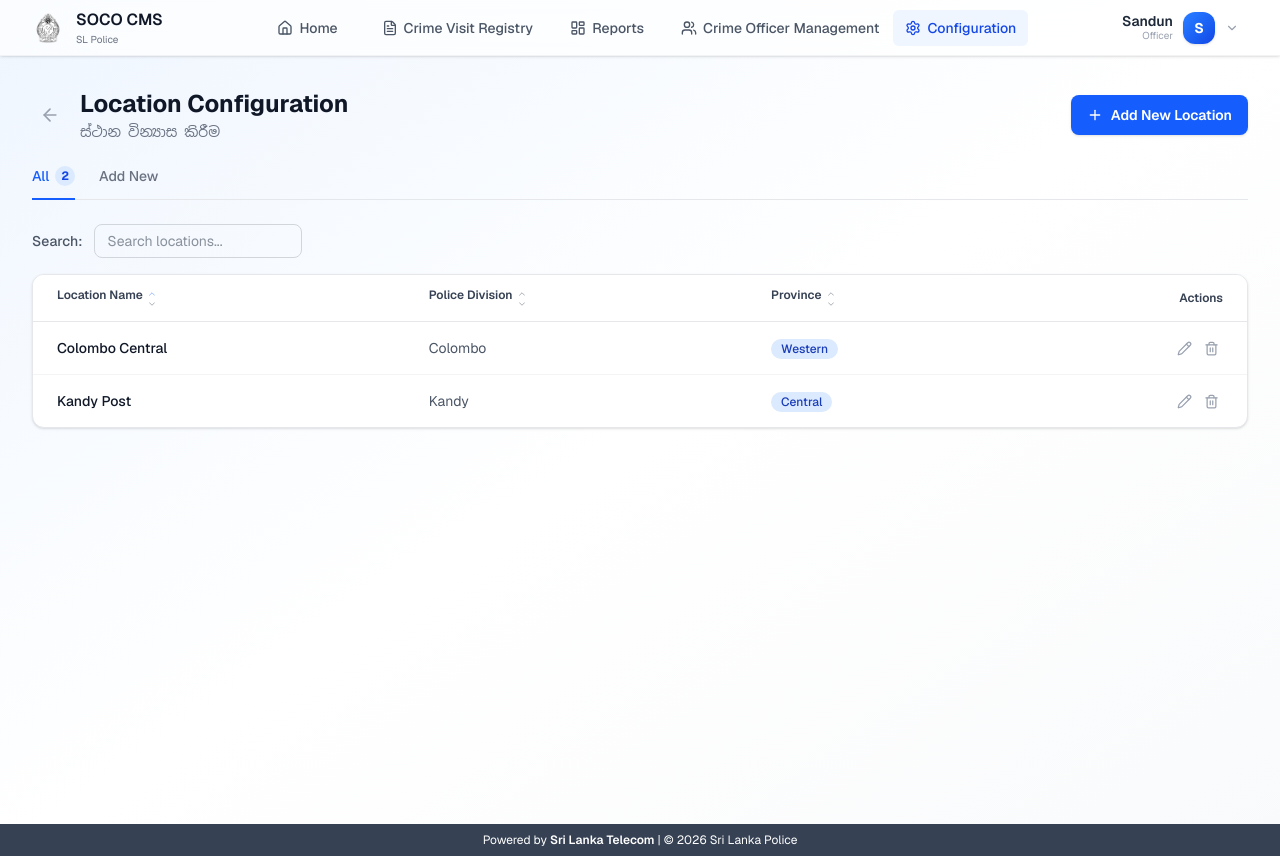
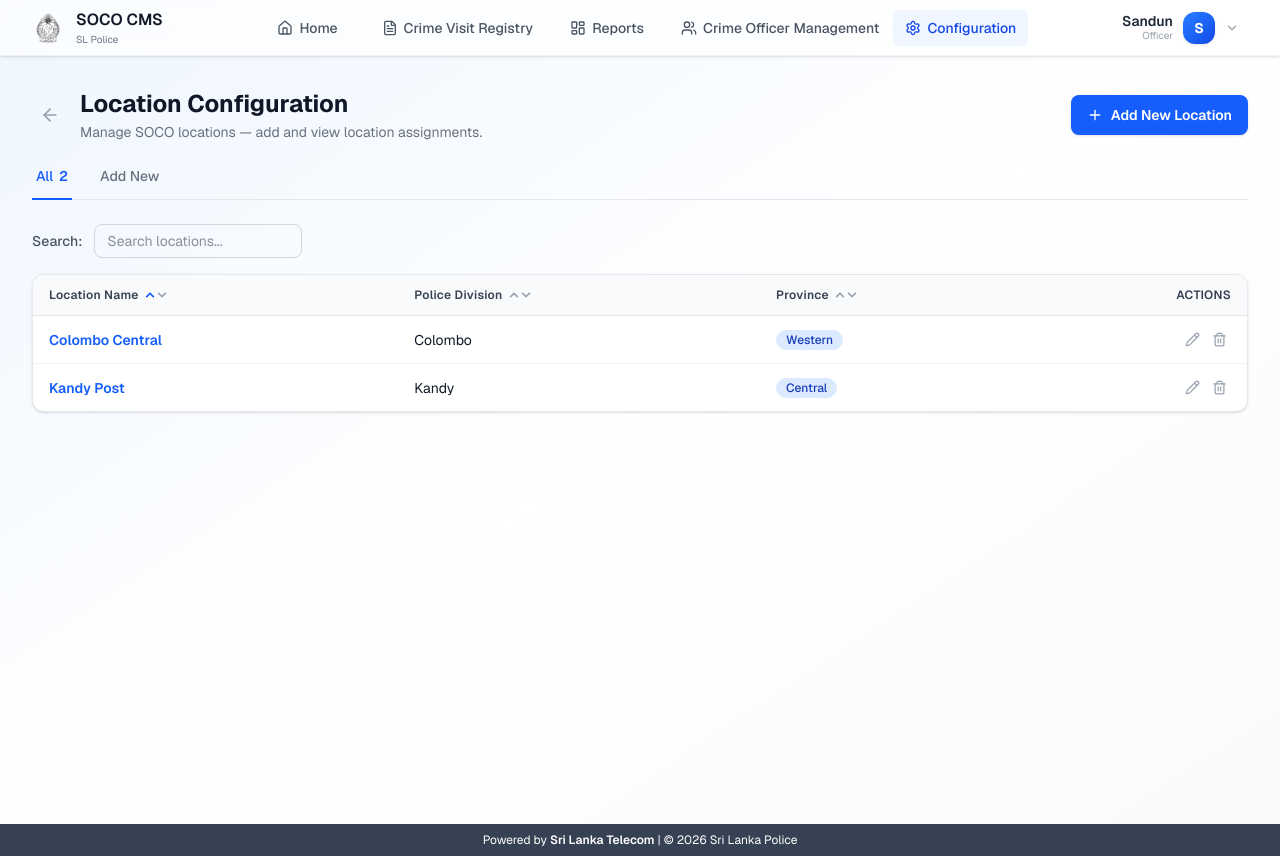
Before and after one commit to SOCO-Development/SOCO-SL-Police, a Next.js app: page /system-config/location in a window 1280 px wide. Built offline with nearby package versions, Linux system fonts and the light colour scheme; sample sign-in values are in the browser's storage.

Commit message:
use appTable component for table and make input as a single row

```diff
--- a/app/system-config/location/page.tsx
+++ b/app/system-config/location/page.tsx
@@ -4,18 +4,10 @@ import { useState } from "react";
 import Link from "next/link";
 import Header from "@/components/layout/Header";
 import Footer from "@/components/layout/Footer";
-import {
-  ArrowLeft,
-  Plus,
-  Trash2,
-  ChevronUp,
-  ChevronDown,
-  Pencil,
-  X,
-} from "lucide-react";
+import { ArrowLeft, Plus, Trash2, Pencil } from "lucide-react";
 import CustomSelect from "@/components/forms/CustomSelect";
+import AppTable, { type AppTableColumn } from "@/components/layout/AppTable";
 
-// --- Types ---
 interface LocationEntry {
   id: string;
   name: string;
@@ -36,45 +28,13 @@ const PROVINCE_OPTIONS = [
 ];
 
 type SortField = "name" | "division" | "province";
-type SortDir = "asc" | "desc";
-
-function SortIcon({
-  field,
-  sortField,
-  sortDir,
-}: {
-  field: SortField;
-  sortField: SortField;
-  sortDir: SortDir;
-}) {
-  return (
-    <span className="inline-flex flex-col ml-1 opacity-50">
-      <ChevronUp
-        size={10}
-        className={
-          sortField === field && sortDir === "asc"
-            ? "opacity-100 text-blue-600"
-            : ""
-        }
-      />
-      <ChevronDown
-        size={10}
-        className={
-          sortField === field && sortDir === "desc"
-            ? "opacity-100 text-blue-600"
-            : ""
-        }
-      />
-    </span>
-  );
-}
 
 export default function LocationConfigPage() {
   const [activeTab, setActiveTab] = useState<"all" | "addNew">("all");
   const [editingId, setEditingId] = useState<string | null>(null);
   const [search, setSearch] = useState("");
-  const [sortField, setSortField] = useState<SortField>("name");
-  const [sortDir, setSortDir] = useState<SortDir>("asc");
+  const [sortKey, setSortKey] = useState<SortField>("name");
+  const [sortAsc, setSortAsc] = useState(true);
 
   const [locations, setLocations] = useState<LocationEntry[]>([
     {
@@ -92,27 +52,24 @@ export default function LocationConfigPage() {
     province: "",
   });
 
-  const handleSort = (field: SortField) => {
-    if (sortField === field) {
-      setSortDir(sortDir === "asc" ? "desc" : "asc");
-    } else {
-      setSortField(field);
-      setSortDir("asc");
+  const handleSort = (key: string) => {
+    if (sortKey === key) setSortAsc(!sortAsc);
+    else {
+      setSortKey(key as SortField);
+      setSortAsc(true);
     }
   };
 
   const filtered = locations
     .filter((loc) =>
-      [loc.name, loc.division, loc.province].some((val) =>
-        val.toLowerCase().includes(search.toLowerCase()),
+      [loc.name, loc.division, loc.province].some((v) =>
+        v.toLowerCase().includes(search.toLowerCase()),
       ),
     )
     .sort((a, b) => {
-      const aVal = a[sortField].toLowerCase();
-      const bVal = b[sortField].toLowerCase();
-      return sortDir === "asc"
-        ? aVal.localeCompare(bVal)
-        : bVal.localeCompare(aVal);
+      const aVal = a[sortKey].toLowerCase();
+      const bVal = b[sortKey].toLowerCase();
+      return sortAsc ? aVal.localeCompare(bVal) : bVal.localeCompare(aVal);
     });
 
   const handleSave = (e: React.FormEvent) => {
@@ -145,15 +102,72 @@ export default function LocationConfigPage() {
     setActiveTab("addNew");
   };
 
-  const handleCancelEdit = () => {
-    setEditingId(null);
-    setFormData({ name: "", division: "", province: "" });
-    setActiveTab("all");
+  const handleReset = () => {
+    if (editingId) {
+      setEditingId(null);
+      setFormData({ name: "", division: "", province: "" });
+      setActiveTab("all");
+    } else {
+      setFormData({ name: "", division: "", province: "" });
+    }
   };
 
   const removeLocation = (id: string) => {
     setLocations(locations.filter((loc) => loc.id !== id));
   };
+
+  const openAddNew = () => {
+    setEditingId(null);
+    setFormData({ name: "", division: "", province: "" });
+    setActiveTab("addNew");
+  };
+
+  const columns: AppTableColumn<LocationEntry>[] = [
+    {
+      key: "name",
+      label: "Location Name",
+      sortable: true,
+      render: (_, row) => (
+        <span className="text-blue-600 font-semibold cursor-pointer hover:underline">
+          {row.name}
+        </span>
+      ),
+    },
+    { key: "division", label: "Police Division", sortable: true },
+    {
+      key: "province",
+      label: "Province",
+      sortable: true,
+      render: (_, row) => (
+        <span className="inline-flex items-center px-2.5 py-0.5 rounded-full text-xs font-medium bg-blue-100 text-blue-800">
+          {row.province}
+        </span>
+      ),
+    },
+    {
+      key: "id",
+      label: "Actions",
+      align: "right",
+      render: (_, row) => (
+        <div className="flex items-center justify-end gap-1">
+          <button
+            onClick={() => handleEdit(row)}
+            className="text-gray-400 hover:text-blue-600 transition-colors p-1"
+            title="Edit"
+          >
+            <Pencil size={15} />
+          </button>
+          <button
+            onClick={() => removeLocation(row.id)}
+            className="text-gray-400 hover:text-red-600 transition-colors p-1"
+            title="Delete"
+          >
+            <Trash2 size={15} />
+          </button>
+        </div>
+      ),
+    },
+  ];
 
   return (
     <div className="min-h-screen flex flex-col bg-gradient-to-br from-blue-50 via-white to-gray-50">
@@ -175,13 +189,13 @@ export default function LocationConfigPage() {
                   <h2 className="text-2xl font-bold text-gray-900">
                     Location Configuration
                   </h2>
-                  <p className="text-sm text-gray-500 mt-0.5 font-noto-sinhala">
-                    ස්ථාන වින්‍යාස කිරීම
+                  <p className="text-sm text-gray-500 mt-0.5">
+                    Manage SOCO locations — add and view location assignments.
                   </p>
                 </div>
               </div>
               <button
-                onClick={() => setActiveTab("addNew")}
+                onClick={openAddNew}
                 className="flex items-center gap-2 bg-blue-600 hover:bg-blue-700 text-white font-semibold px-4 py-2.5 rounded-lg text-sm transition-colors shadow-sm"
               >
                 <Plus size={16} />
@@ -189,23 +203,26 @@ export default function LocationConfigPage() {
               </button>
             </div>
 
-            <div className="flex items-center gap-6 border-b border-gray-200 mb-6">
+            {/* Tabs */}
+            <div className="flex items-center border-b border-gray-200 mb-6">
               <button
                 onClick={() => setActiveTab("all")}
-                className={`pb-3 text-sm font-medium flex items-center gap-1.5 border-b-2 -mb-px transition-colors ${
+                className={`flex items-center gap-1.5 px-1 pb-3 mr-6 text-sm font-medium border-b-2 -mb-px transition-colors ${
                   activeTab === "all"
                     ? "border-blue-600 text-blue-600"
                     : "border-transparent text-gray-500 hover:text-gray-700"
                 }`}
               >
                 All
-                <span className="inline-flex items-center justify-center w-5 h-5 rounded-full bg-blue-100 text-blue-700 text-xs font-bold">
+                <span
+                  className={`text-sm font-semibold ${activeTab === "all" ? "text-blue-600" : "text-gray-500"}`}
+                >
                   {locations.length}
                 </span>
               </button>
               <button
-                onClick={() => setActiveTab("addNew")}
-                className={`pb-3 text-sm font-medium border-b-2 -mb-px transition-colors ${
+                onClick={openAddNew}
+                className={`px-1 pb-3 text-sm font-medium border-b-2 -mb-px transition-colors ${
                   activeTab === "addNew"
                     ? "border-blue-600 text-blue-600"
                     : "border-transparent text-gray-500 hover:text-gray-700"
@@ -215,9 +232,9 @@ export default function LocationConfigPage() {
               </button>
             </div>
 
+            {/* All Tab */}
             {activeTab === "all" && (
               <div>
-                {/* Search */}
                 <div className="flex items-center gap-3 mb-4">
                   <label className="text-sm font-medium text-gray-600">
                     Search:
@@ -230,92 +247,20 @@ export default function LocationConfigPage() {
                     className="px-3 py-1.5 text-sm border border-gray-300 rounded-lg focus:ring-2 focus:ring-blue-200 focus:outline-none w-52 text-gray-800"
                   />
                 </div>
-
-                <div className="bg-white rounded-xl border border-gray-200 shadow-sm overflow-hidden">
-                  <div className="overflow-x-auto">
-                    <table className="w-full text-left">
-                      <thead>
-                        <tr className="border-b border-gray-200 bg-white">
-                          {(
-                            [
-                              { label: "Location Name", field: "name" },
-                              { label: "Police Division", field: "division" },
-                              { label: "Province", field: "province" },
-                            ] as { label: string; field: SortField }[]
-                          ).map(({ label, field }) => (
-                            <th
-                              key={field}
-                              className="px-6 py-3 text-xs font-semibold text-gray-700 cursor-pointer select-none whitespace-nowrap"
-                              onClick={() => handleSort(field)}
-                            >
-                              {label}
-                              <SortIcon
-                                field={field}
-                                sortField={sortField}
-                                sortDir={sortDir}
-                              />
-                            </th>
-                          ))}
-                          <th className="px-6 py-3 text-right text-xs font-semibold text-gray-700">
-                            Actions
-                          </th>
-                        </tr>
-                      </thead>
-                      <tbody className="divide-y divide-gray-100">
-                        {filtered.length > 0 ? (
-                          filtered.map((loc) => (
-                            <tr
-                              key={loc.id}
-                              className="hover:bg-gray-50/60 transition-colors"
-                            >
-                              <td className="px-6 py-3.5 text-sm font-medium text-gray-900">
-                                {loc.name}
-                              </td>
-                              <td className="px-6 py-3.5 text-sm text-gray-600">
-                                {loc.division}
-                              </td>
-                              <td className="px-6 py-3.5">
-                                <span className="inline-flex items-center px-2.5 py-0.5 rounded-full text-xs font-medium bg-blue-100 text-blue-800">
-                                  {loc.province}
-                                </span>
-                              </td>
-                              <td className="px-6 py-3.5 text-right">
-                                <div className="flex items-center justify-end gap-1">
-                                  <button
-                                    onClick={() => handleEdit(loc)}
-                                    className="text-gray-400 hover:text-blue-600 transition-colors p-1"
-                                    title="Edit"
-                                  >
-                                    <Pencil size={15} />
-                                  </button>
-                                  <button
-                                    onClick={() => removeLocation(loc.id)}
-                                    className="text-gray-400 hover:text-red-600 transition-colors p-1"
-                                    title="Delete"
-                                  >
-                                    <Trash2 size={15} />
-                                  </button>
-                                </div>
-                              </td>
-                            </tr>
-                          ))
-                        ) : (
-                          <tr>
-                            <td
-                              colSpan={4}
-                              className="px-6 py-12 text-center text-gray-400 text-sm"
-                            >
-                              No locations configured yet.
-                            </td>
-                          </tr>
-                        )}
-                      </tbody>
-                    </table>
-                  </div>
-                </div>
+                <AppTable<LocationEntry>
+                  columns={columns}
+                  data={filtered}
+                  keyField="id"
+                  sortKey={sortKey}
+                  sortAsc={sortAsc}
+                  onSort={handleSort}
+                  emptyMessage="No locations configured yet."
+                  variant="card"
+                />
               </div>
             )}
 
+            {/* Add New / Edit Tab */}
             {activeTab === "addNew" && (
               <form onSubmit={handleSave}>
                 <div className="bg-white rounded-xl border border-gray-200 shadow-sm p-6 mb-4">
@@ -325,18 +270,19 @@ export default function LocationConfigPage() {
                   <p className="text-sm text-gray-500 mb-6">
                     {editingId
                       ? "Update the location details below."
-                      : "Enter location details to register a new SOCO station."}
+                      : "Enter location details and assign the division/province."}
                   </p>
 
+                  {/* ── Single-row inputs ── */}
                   <div className="border border-gray-200 rounded-xl p-5">
                     <p className="text-xs font-bold text-gray-500 uppercase tracking-widest mb-4">
                       Location Details
                     </p>
-                    <div className="grid grid-cols-1 sm:grid-cols-2 gap-4">
+                    <div className="grid grid-cols-1 sm:grid-cols-3 gap-4">
+                      {/* Location Name */}
                       <div>
                         <label className="block text-xs font-medium text-gray-700 mb-1">
-                          Location Name / ස්ථානයේ නම{" "}
-                          <span className="text-red-500">*</span>
+                          Location Name <span className="text-red-500">*</span>
                         </label>
                         <input
                           type="text"
@@ -348,9 +294,11 @@ export default function LocationConfigPage() {
                           className="w-full px-3 py-2 text-sm border border-gray-300 rounded-lg text-gray-800 focus:ring-2 focus:ring-blue-200 focus:outline-none"
                         />
                       </div>
+
+                      {/* Police Division */}
                       <div>
                         <label className="block text-xs font-medium text-gray-700 mb-1">
-                          Police Division / පොලිස් කොට්ඨාශය{" "}
+                          Police Division{" "}
                           <span className="text-red-500">*</span>
                         </label>
                         <input
@@ -366,10 +314,11 @@ export default function LocationConfigPage() {
                           className="w-full px-3 py-2 text-sm border border-gray-300 rounded-lg text-gray-800 focus:ring-2 focus:ring-blue-200 focus:outline-none"
                         />
                       </div>
-                      <div className="sm:col-span-2">
+
+                      {/* Province */}
+                      <div>
                         <label className="block text-xs font-medium text-gray-700 mb-1">
-                          Province / පළාත{" "}
-                          <span className="text-red-500">*</span>
+                          Province <span className="text-red-500">*</span>
                         </label>
                         <CustomSelect
                           value={formData.province}
@@ -387,7 +336,7 @@ export default function LocationConfigPage() {
                 <div className="flex justify-end gap-3">
                   <button
                     type="button"
-                    onClick={handleCancelEdit}
+                    onClick={handleReset}
                     className="px-5 py-2.5 text-sm font-semibold text-gray-700 bg-white border border-gray-300 rounded-lg hover:bg-gray-50 transition-colors"
                   >
                     {editingId ? "Cancel" : "Reset"}
```
